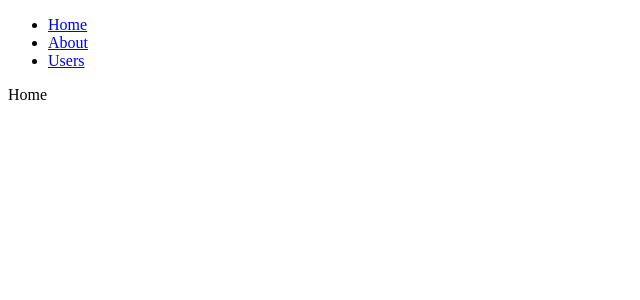
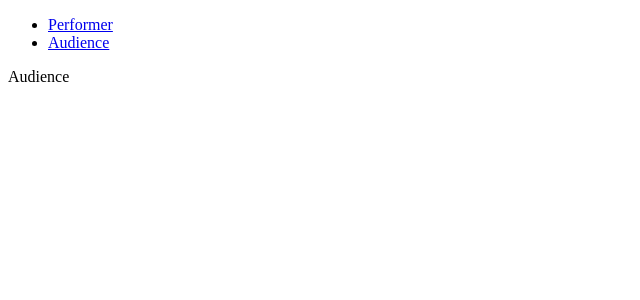
Before and after one commit to JohnnyYoungster/Quartet-1, a React (Create React App) app: page /audience in a window 1280 px wide. Shown: the top 300 px of the page, without its empty margins (0-640 px from the left). Built offline with nearby package versions, Linux system fonts and the light colour scheme.

Commit message:
[feature] route to performer and audience pages

```diff
--- a/src/App.js
+++ b/src/App.js
@@ -5,36 +5,32 @@ import {
     Route,
     Link,
 } from 'react-router-dom';
-import About from './pages/about/index';
-import Home from './pages/home';
-import Users from './pages/users';
+import Performer from './pages/performer/index';
+import Audience from './pages/audience/index';
 
 const App = () => {
     return (
         <Router>
             <div>
+                <div>
+
+                </div>
                 <nav>
                     <ul>
                         <li>
-                            <Link to='/'>Home</Link>
+                            <Link to='/'>Performer</Link>
                         </li>
                         <li>
-                            <Link to='/about'>About</Link>
-                        </li>
-                        <li>
-                            <Link to='/users'>Users</Link>
+                            <Link to='/audience'>Audience</Link>
                         </li>
                     </ul>
                 </nav>
                 <Switch>
-                    <Route path='/about'>
-                        <About />
-                    </Route>
-                    <Route path='/users'>
-                        <Users />
+                    <Route path='/audience'>
+                        <Audience />
                     </Route>
                     <Route path='/'>
-                        <Home />
+                        <Performer />
                     </Route>
                 </Switch>
             </div>
--- a/src/pages/about/index.jsx
+++ /dev/null
@@ -1,9 +0,0 @@
-import React from 'react';
-
-const About = () => {
-    return (
-        <div>About</div>
-    );
-};
-
-export default About;
--- /dev/null
+++ b/src/pages/audience/index.jsx
@@ -0,0 +1,9 @@
+import React from 'react';
+
+const Audience = () => {
+    return (
+        <div>Audience</div>
+    );
+};
+
+export default Audience;
--- a/src/pages/home/index.jsx
+++ /dev/null
@@ -1,9 +0,0 @@
-import React from 'react';
-
-const Home = () => {
-    return (
-        <div>Home</div>
-    );
-};
-
-export default Home;
--- /dev/null
+++ b/src/pages/performer/index.jsx
@@ -0,0 +1,9 @@
+import React from 'react';
+
+const Performer = () => {
+    return (
+        <div>Performer</div>
+    );
+};
+
+export default Performer;
--- a/src/pages/users/index.jsx
+++ /dev/null
@@ -1,9 +0,0 @@
-import React from 'react';
-
-const Users = () => {
-    return (
-        <div>Users</div>
-    );
-};
-
-export default Users;
```
